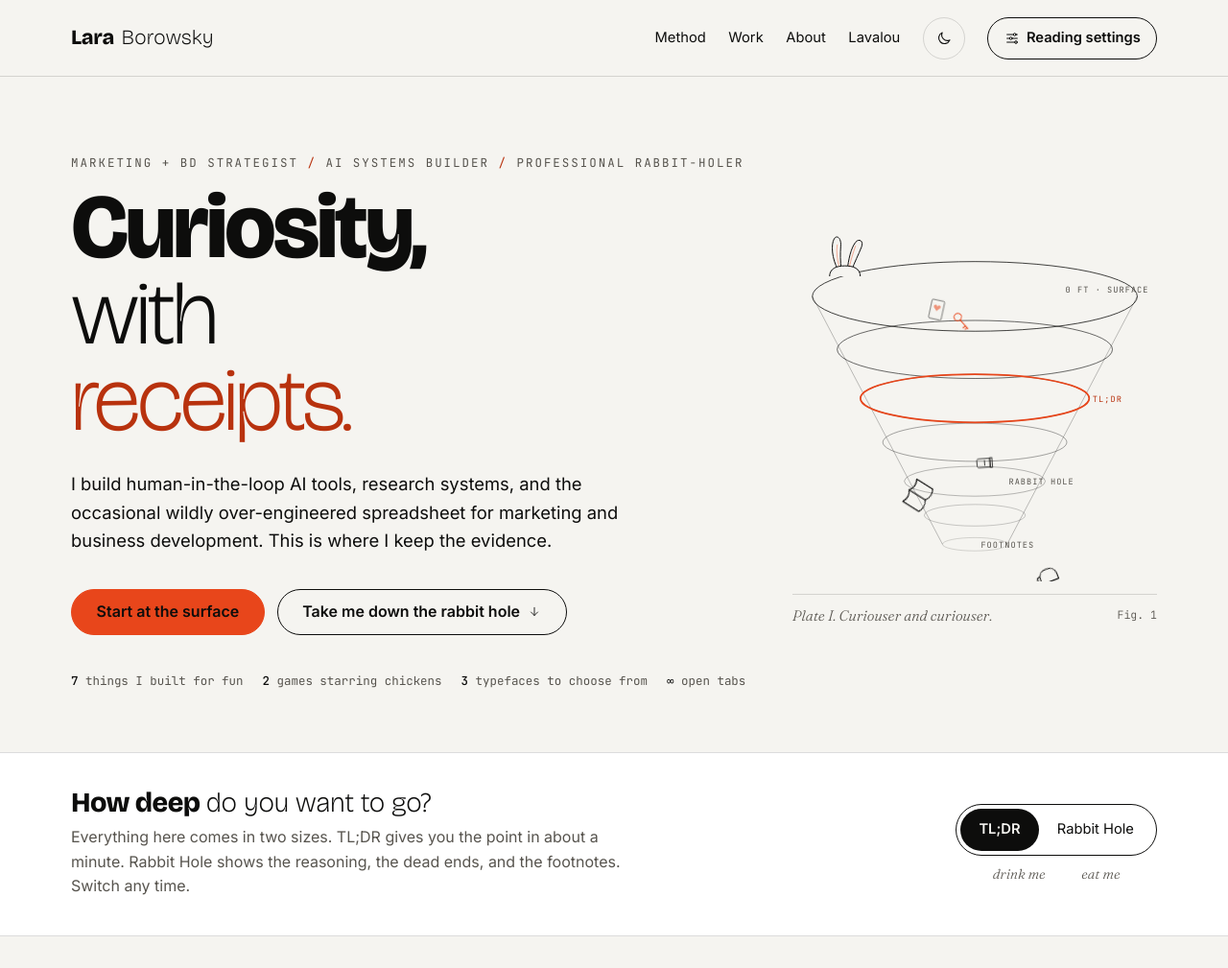
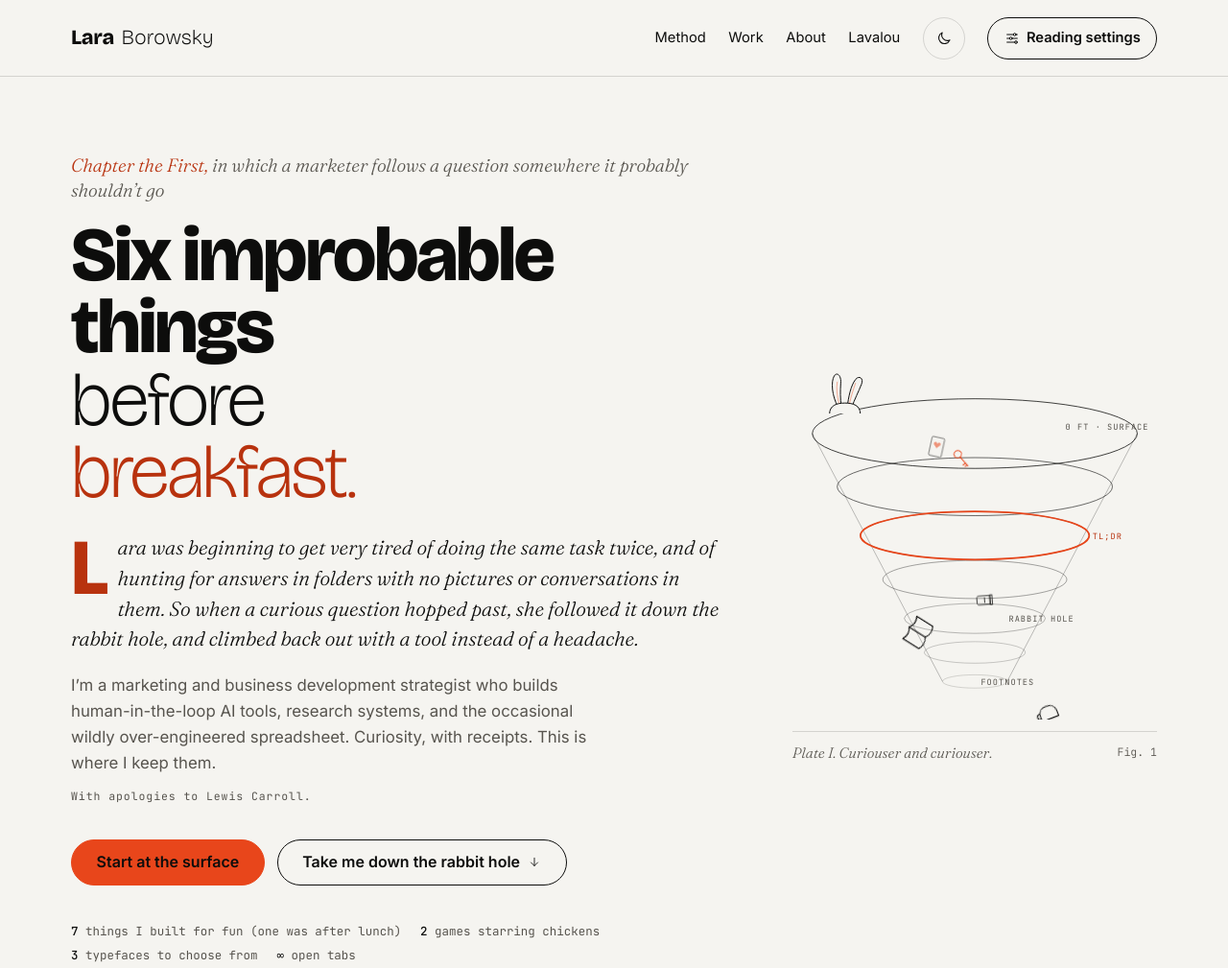
Before and after one commit to LaraB-create/laraborowsky-site, a plain HTML site: page index.html in a window 1280 px wide. Shown: the top 1009 px of the page at 96% size. Drawn offline with nearby package versions, Linux system fonts and the light colour scheme.

Commit message:
Literary opening: six improbable things before breakfast

```diff
--- a/assets/site.css
+++ b/assets/site.css
@@ -288,3 +288,13 @@ html[data-font="hyper"] .display, html[data-font="hyper"] .hero h1, html[data-fo
 .card.warren { border-style: dashed; border-top: 3px solid var(--ink); background-image: none; background-color: var(--surface); }
 .card.warren::after { display: none; }
 .card.warren h3::before { content: ""; display: inline-block; width: .55em; height: .7em; margin-right: .35em; border: 2px solid currentColor; border-radius: 2px 2px 3px 3px; vertical-align: .02em; box-shadow: inset 0 .28em 0 -.12em currentColor; }
+
+/* Literary opening */
+.opening-chapter { max-width: 34em; line-height: 1.35; }
+.opening-chapter .t { font-weight: 300; color: var(--muted); }
+.hero h1 { font-size: clamp(2.8rem, 6.2vw, 5.4rem); }
+.opening { margin: 1.6rem 0 0; max-width: 32em; font-family: var(--f-serif); font-weight: 300; font-size: 1.32rem; line-height: 1.5; }
+.opening::first-letter { float: left; font-family: var(--f-display); font-weight: 800; font-size: 3.9em; line-height: .78; padding: .06em .12em 0 0; color: var(--accent-text); }
+.hero .lede { margin-top: 1.2rem; font-size: 1.05rem; color: var(--muted); }
+.apology { margin: .8rem 0 0; font-family: var(--f-mono); font-size: .72rem; letter-spacing: .08em; color: var(--muted); }
+html[data-font="dyslexic"] .opening, html[data-font="hyper"] .opening { font-size: 1.15rem; }
--- a/index.html
+++ b/index.html
@@ -73,14 +73,16 @@
 <main id="main">
 <div class="wrap hero">
 <div class="hero-copy">
-<p class="eyebrow">Marketing + BD strategist <span class="accent">/</span> AI systems builder <span class="accent">/</span> professional rabbit-holer</p>
-<h1 class="display"><span class="b">Curiosity,</span><span class="t">with <span class="accent">receipts.</span></span></h1>
-<p class="lede">I build human-in-the-loop AI tools, research systems, and the occasional wildly over-engineered spreadsheet for marketing and business development. This is where I keep the evidence.</p>
+<p class="chapter opening-chapter">Chapter the First, <span class="t">in which a marketer follows a question somewhere it probably shouldn’t go</span></p>
+<h1 class="display"><span class="b">Six improbable things</span><span class="t">before <span class="accent">breakfast.</span></span></h1>
+<p class="opening">Lara was beginning to get very tired of doing the same task twice, and of hunting for answers in folders with no pictures or conversations in them. So when a curious question hopped past, she followed it down the rabbit hole, and climbed back out with a tool instead of a headache.</p>
+<p class="lede">I’m a marketing and business development strategist who builds human-in-the-loop AI tools, research systems, and the occasional wildly over-engineered spreadsheet. Curiosity, with receipts. This is where I keep them.</p>
+<p class="apology">With apologies to Lewis Carroll.</p>
 <div class="hero-ctas">
 <a class="btn btn-primary" href="#work" data-set="depth" data-val="tldr">Start at the surface</a>
 <a class="btn" href="#method" data-set="depth" data-val="deep">Take me down the rabbit hole <svg aria-hidden="true" width="14" height="14" viewBox="0 0 24 24" fill="none" stroke="currentColor" stroke-width="1.5" stroke-linecap="round"><path d="M12 4v14M6 12l6 6 6-6"/></svg></a>
 </div>
-<p class="stats"><span><b>7</b> things I built for fun</span><span><b>2</b> games starring chickens</span><span><b>3</b> typefaces to choose from</span><span><b>∞</b> open tabs</span></p>
+<p class="stats"><span><b>7</b> things I built for fun (one was after lunch)</span><span><b>2</b> games starring chickens</span><span><b>3</b> typefaces to choose from</span><span><b>∞</b> open tabs</span></p>
 </div>
 <figure class="hole">
 <div class="hole-art">
```
